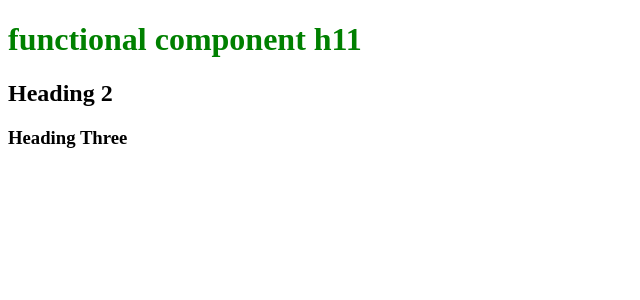
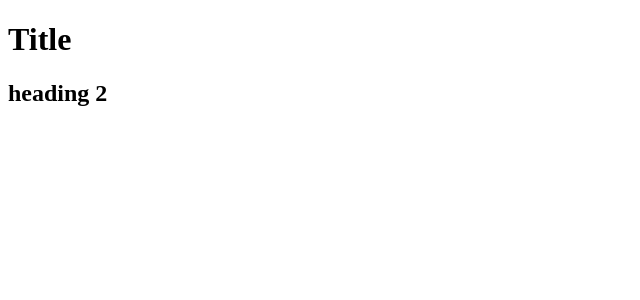
Before and after one commit to link2pk/namaste-react, a React (Vite) app: page / in a window 1280 px wide. Shown: the top 300 px of the page, without its empty margins (0-640 px from the left). Built offline with nearby package versions, Linux system fonts and the light colour scheme.

Commit message:
component composition

```diff
--- a/App.js
+++ b/App.js
@@ -53,14 +53,29 @@ import ReactDOM from "react-dom/client";
 //   );
 // }
 
-const h1class = "green";
+// const h1class = "green";
 //Pass attributes into the tag in JSX
+// const Header = () => {
+//   return (
+//     <div>
+//       <h1 className={h1class}>functional component h11</h1>
+//       <h2>Heading 2</h2>
+//       <h3>Heading Three</h3>
+//     </div>
+//   );
+// };
+
+// component composition(Add one component inside other)
+
+const Title = () => {
+  return <h1>Title</h1>;
+};
+
 const Header = () => {
   return (
     <div>
-      <h1 className={h1class}>functional component h11</h1>
-      <h2>Heading 2</h2>
-      <h3>Heading Three</h3>
+      <Title /> {/*component Title inside Header component*/}
+      <h2>heading 2</h2>
     </div>
   );
 };
```
